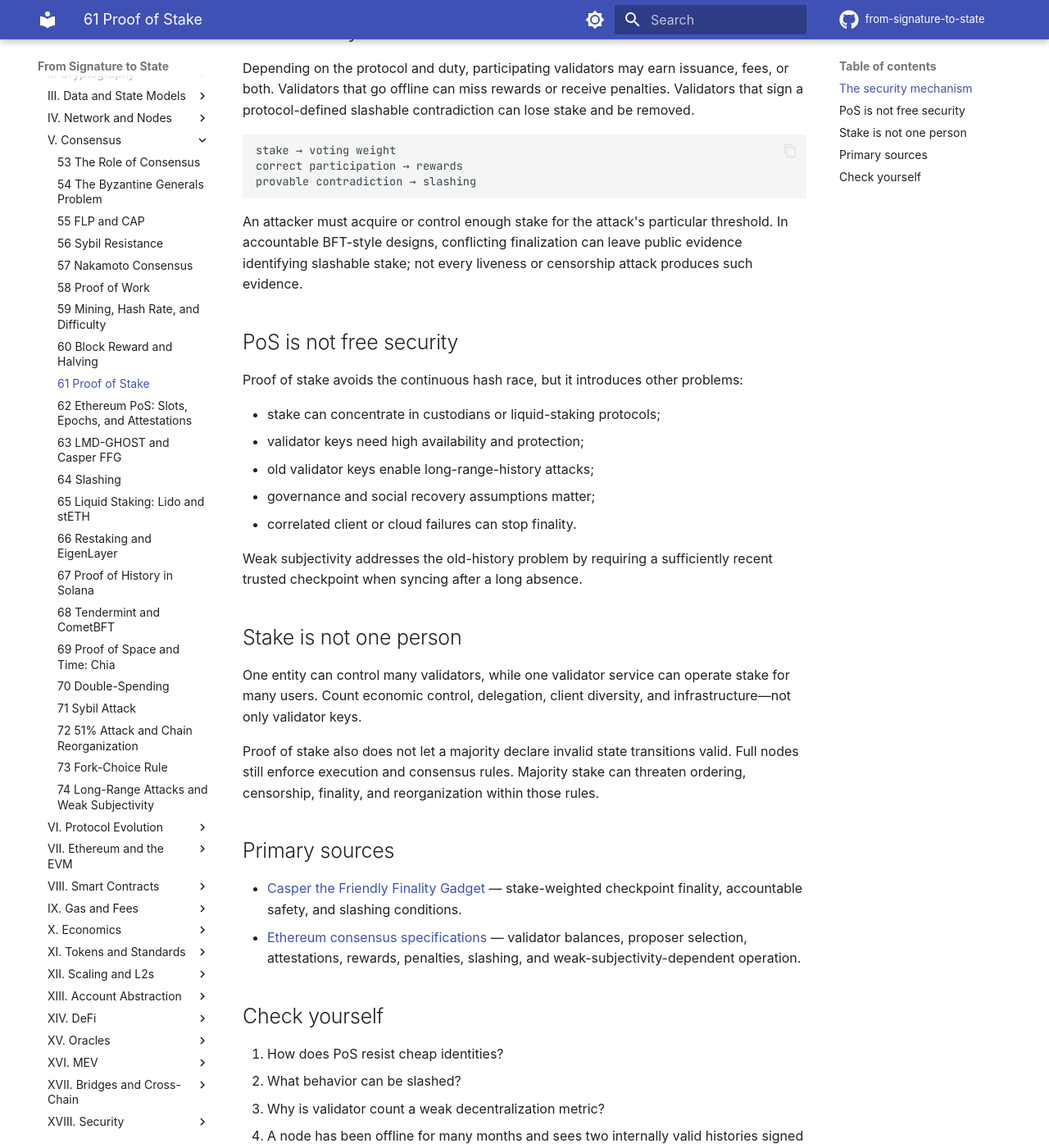
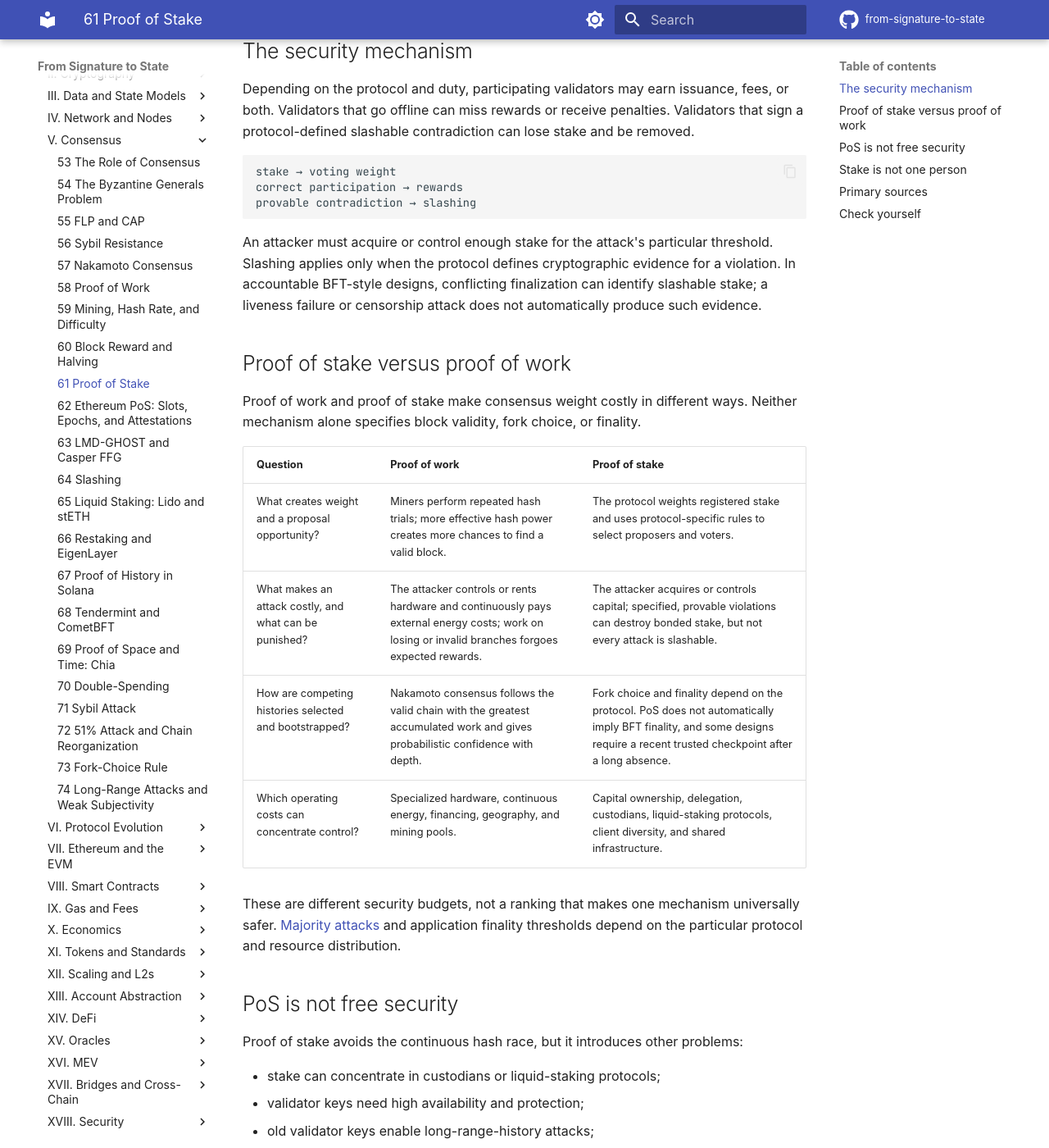
Before and after one commit to Vastargazing/from-signature-to-state, an MkDocs documentation site: the page built from docs/topics/061-proof-of-stake.md, in a window 1280 px wide and 1400 px high, scrolled down 411 px. Shown: the whole window at 82% size. Built offline with MkDocs 1.6.1 and Material for MkDocs 9.7.7, drawn with Linux system fonts in a browser that asks for light colours; some web fonts are replaced; comment, search, counter and statistics services are not loaded; some of the changed text lies outside the part shown.

Commit message:
Compare proof of stake with proof of work

````diff
--- a/docs/topics/061-proof-of-stake.md
+++ b/docs/topics/061-proof-of-stake.md
@@ -4,7 +4,7 @@
 
 Validators deposit the chain's asset and participate in proposing or voting on blocks. Selection and voting weight depend on the protocol, but influence is tied to stake rather than raw identity count.
 
-This gives Sybil resistance: creating many validator keys does not create additional total stake.
+This gives [Sybil resistance](056-sybil-resistance.md): creating many validator keys does not create additional total stake. Like [proof of work](058-proof-of-work.md), proof of stake supplies scarce consensus weight rather than a complete consensus protocol.
 
 ## The security mechanism
 
@@ -16,7 +16,20 @@ correct participation → rewards
 provable contradiction → slashing
 ```
 
-An attacker must acquire or control enough stake for the attack's particular threshold. In accountable BFT-style designs, conflicting finalization can leave public evidence identifying slashable stake; not every liveness or censorship attack produces such evidence.
+An attacker must acquire or control enough stake for the attack's particular threshold. Slashing applies only when the protocol defines cryptographic evidence for a violation. In accountable BFT-style designs, conflicting finalization can identify slashable stake; a liveness failure or censorship attack does not automatically produce such evidence.
+
+## Proof of stake versus proof of work
+
+Proof of work and proof of stake make consensus weight costly in different ways. Neither mechanism alone specifies block validity, fork choice, or finality.
+
+| Question | Proof of work | Proof of stake |
+|---|---|---|
+| What creates weight and a proposal opportunity? | Miners perform repeated hash trials; more effective hash power creates more chances to find a valid block. | The protocol weights registered stake and uses protocol-specific rules to select proposers and voters. |
+| What makes an attack costly, and what can be punished? | The attacker controls or rents hardware and continuously pays external energy costs; work on losing or invalid branches forgoes expected rewards. | The attacker acquires or controls capital; specified, provable violations can destroy bonded stake, but not every attack is slashable. |
+| How are competing histories selected and bootstrapped? | Nakamoto consensus follows the valid chain with the greatest accumulated work and gives probabilistic confidence with depth. | Fork choice and finality depend on the protocol. PoS does not automatically imply BFT finality, and some designs require a recent trusted checkpoint after a long absence. |
+| Which operating costs can concentrate control? | Specialized hardware, continuous energy, financing, geography, and mining pools. | Capital ownership, delegation, custodians, liquid-staking protocols, client diversity, and shared infrastructure. |
+
+These are different security budgets, not a ranking that makes one mechanism universally safer. [Majority attacks](072-51-percent-attack-and-reorganization.md) and application finality thresholds depend on the particular protocol and resource distribution.
 
 ## PoS is not free security
 
@@ -28,7 +41,7 @@ Proof of stake avoids the continuous hash race, but it introduces other problems
 - governance and social recovery assumptions matter;
 - correlated client or cloud failures can stop finality.
 
-Weak subjectivity addresses the old-history problem by requiring a sufficiently recent trusted checkpoint when syncing after a long absence.
+Some PoS designs, including Ethereum, address the old-history problem with weak subjectivity: a node syncing after a sufficiently long absence starts from a recent trusted checkpoint. [Long-Range Attacks and Weak Subjectivity](074-long-range-attack-and-weak-subjectivity.md) explains why old signatures alone cannot identify the live history.
 
 ## Stake is not one person
 
@@ -38,6 +51,7 @@ Proof of stake also does not let a majority declare invalid state transitions va
 
 ## Primary sources
 
+- [Bitcoin whitepaper](https://bitcoin.org/bitcoin.pdf) — proof-of-work resource weighting, accumulated-work chain selection, and probabilistic confirmation security.
 - [Casper the Friendly Finality Gadget](https://arxiv.org/abs/1710.09437) — stake-weighted checkpoint finality, accountable safety, and slashing conditions.
 - [Ethereum consensus specifications](https://github.com/ethereum/consensus-specs) — validator balances, proposer selection, attestations, rewards, penalties, slashing, and weak-subjectivity-dependent operation.
 
@@ -47,6 +61,7 @@ Proof of stake also does not let a majority declare invalid state transitions va
 2. What behavior can be slashed?
 3. Why is validator count a weak decentralization metric?
 4. A node has been offline for many months and sees two internally valid histories signed by old validator keys. Why is ordinary signature verification insufficient, and what extra input does the node need?
+5. Why is it wrong to describe PoS as simply PoW without the energy use?
 
 <!-- corepath:start -->
 
````
Also changed, not shown: docs/answers/core-path.md (+1 -0 lines), docs/topics/058-proof-of-work.md (+2 -0 lines).
